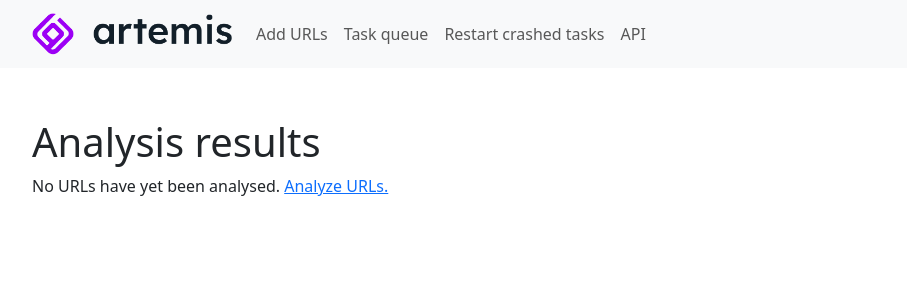
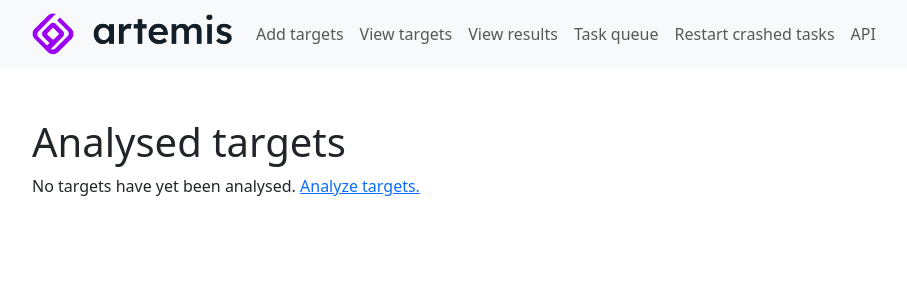
Before and after one commit to CERT-Polska/Artemis, a FastAPI app: template templates/index.jinja2 in a window 1280 px wide. Shown: the top 300 px of the page, without its empty margins (50-957 px from the left). Run offline with FastAPI, Linux system fonts and the light colour scheme; the template is opened without the code that fills it, so the values that code supplies are empty; some libraries are stand-ins or nearby versions.

Commit message:
UX fixes

```diff
--- a/templates/add.jinja2
+++ b/templates/add.jinja2
@@ -1,10 +1,10 @@
 {% extends "components/base.jinja2" %}
 {% block main %}
-    <h1>Add URLs</h1>
+    <h1>Add targets</h1>
     <form action="/add" method="post" class="w-100">
         <div class="form-group">
-            <label class="form-text">URLs (new line separated)</label>
-            <textarea class="form-control" name="urls"></textarea>
+            <label class="form-text">Targets (new line separated)</label>
+            <textarea class="form-control" name="targets"></textarea>
         </div>
         <div class="form-group">
             <label class="form-text">Batch File</label>
--- a/templates/components/navbar.jinja2
+++ b/templates/components/navbar.jinja2
@@ -8,7 +8,13 @@
             <div class="collapse navbar-collapse">
                 <ul class="navbar-nav mr-auto">
                     <li class="nav-item">
-                        <a class="nav-link" href="/add">Add URLs</a>
+                        <a class="nav-link" href="/add">Add targets</a>
+                    </li>
+                    <li class="nav-item">
+                        <a class="nav-link" href="/">View targets</a>
+                    </li>
+                    <li class="nav-item">
+                        <a class="nav-link" href="/results?task_filter=interesting">View results</a>
                     </li>
                     <li class="nav-item">
                         <a class="nav-link" href="/queue">Task queue</a>
--- a/templates/index.jinja2
+++ b/templates/index.jinja2
@@ -1,6 +1,6 @@
 {% extends "components/base.jinja2" %}
 {% block main %}
-    <h1>Analysis results</h1>
+    <h1>Analysed targets</h1>
     {% if entries %}
         <div class="container">
             <div class="table-responsive">
@@ -8,17 +8,14 @@
                     <thead>
                         <tr>
                             <th scope="col">URL</th>
-                            <th scope="col">UID</th>
                             <th scope="col">Status</th>
+                            <th scope="col">Actions</th>
                         </tr>
                     </thead>
                     <tbody>
                         {% for entry in entries %}
                             <tr>
                                 <td>{{ entry.payload.data }}</td>
-                                <td>
-                                    <a href="/analysis/{{ entry.id }}?task_filter=interesting">{{ entry.id }}</a>
-                                </td>
                                 <td>
                                     {% if entry.num_active_tasks > 0 %}
                                         <span class="badge bg-warning">
@@ -30,6 +27,9 @@
                                         </span>
                                     {% endif %}
                                 </td>
+                                <td>
+                                    <a href="/analysis/{{ entry.id }}?task_filter=interesting">Show results</a>
+                                </td>
                             </tr>
                         {% endfor %}
                     </tbody>
@@ -37,12 +37,12 @@
             </div>
         </div>
         <p>
-            <a class="btn btn-primary" href="/results?task_filter=interesting">Show all findings</a>
+            <a class="btn btn-primary" href="/results?task_filter=interesting">Show results for all targets</a>
         </p>
         <p>
             Hint: Browse to the <a href="/queue">task queue</a> to see how the tasks are progressing.
         </p>
     {% else %}
-        No URLs have yet been analysed. <a href="/add">Analyze URLs.</a>
+        No targets have yet been analysed. <a href="/add">Analyze targets.</a>
     {% endif %}
 {% endblock %}
```
Also changed, not shown: artemis/frontend.py (+4 -4 lines), test/e2e/base.py (+1 -1 lines), 1 other file.
